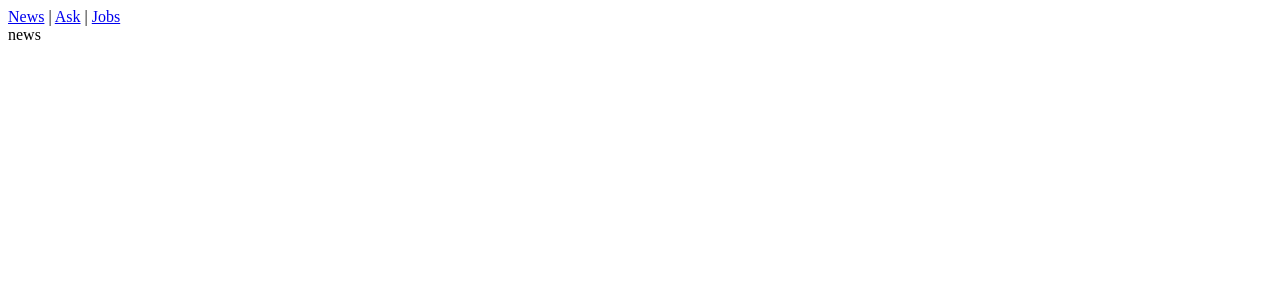
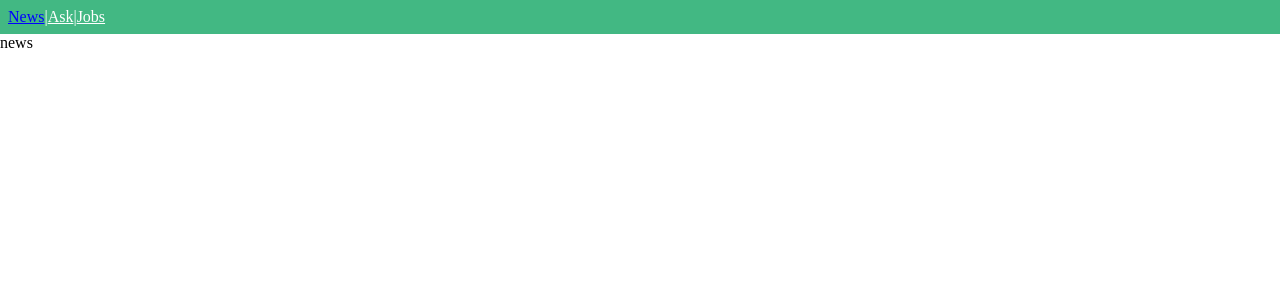
Before and after one commit to bbubbush/vue-beginner, a Vue app in the folder vue-news/: page /#/news in a window 1280 px wide. Shown: the top 300 px of the page. Built offline with nearby package versions, Linux system fonts and the light colour scheme.

Commit message:
CSS 스타일 적용

```diff
--- a/vue-news/src/App.vue
+++ b/vue-news/src/App.vue
@@ -17,4 +17,8 @@ export default {
 </script>
 
 <style>
+body {
+  padding: 0px;
+  margin: 0px;
+}
 </style>
--- a/vue-news/src/components/ToolBar.vue
+++ b/vue-news/src/components/ToolBar.vue
@@ -1,5 +1,5 @@
 <template>
-  <div>
+  <div class="header">
     <router-link to="/news">News</router-link> |
     <router-link to="/ask">Ask</router-link> |
     <router-link to="/jobs">Jobs</router-link>
@@ -12,6 +12,20 @@ export default {
 }
 </script>
 
-<style>
+<style scoped>
+.header {
+  color: white;
+  background-color: #42b883;
+  display: flex;
+  padding: 8px;
+}
+.header .router-link-active {
+  color: blue;
+}
+
+.header a {
+  color: white;
+}
+
 
 </style>
```
Also changed, not shown: 1 other file (tests, documents, lock files or other folders).
